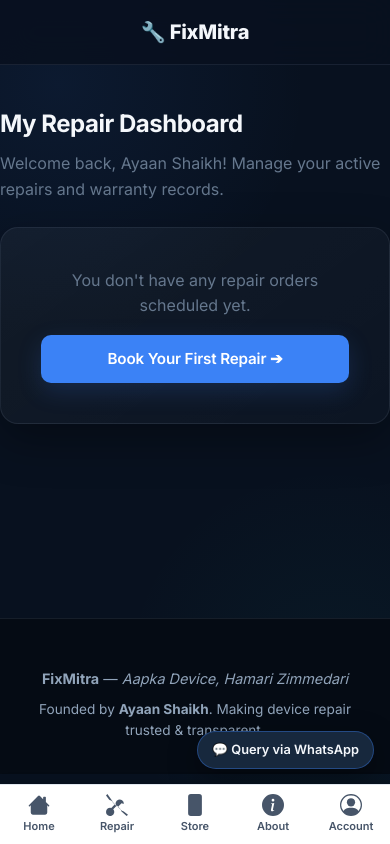
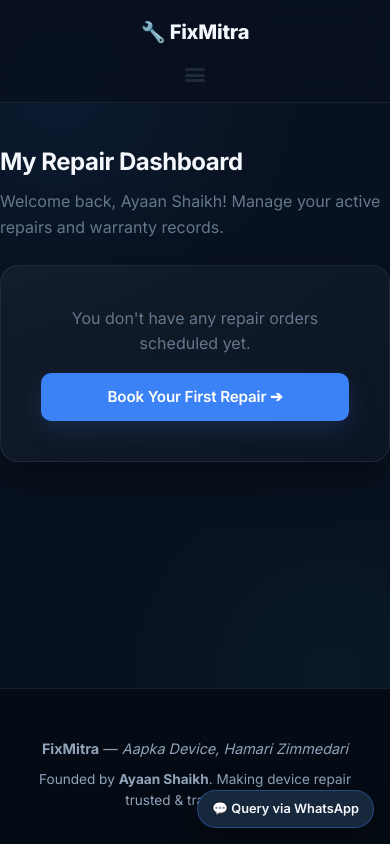
Before and after one commit to ayaanlbz90/fixmitra, a Flask app: page /dashboard in a window 390 px wide. Run offline with Flask 3, Linux system fonts and the light colour scheme; a user stored in the database is signed in; data comes from the database, SQL or seed files in the repository.

Commit message:
Implement mobile-only 3-line hamburger menu

```diff
--- a/templates/base.html
+++ b/templates/base.html
@@ -2,82 +2,86 @@
 <html lang="en">
 <head>
     <meta charset="UTF-8">
-    <!-- Critical Viewport Meta Tag for Mobile Devices -->
-    <meta name="viewport" content="width=device-width, initial-scale=1.0, maximum-scale=1.0, user-scalable=no">
+    <meta name="viewport" content="width=device-width, initial-scale=1.0">
     <title>FixMitra — Aapka Device, Hamari Zimmedari</title>
     <link rel="stylesheet" href="{{ url_for('static', filename='css/style.css') }}">
     <link href="https://fonts.googleapis.com/css2?family=Inter:wght@400;500;600;700;800&display=swap" rel="stylesheet">
 
     <style>
-        /* Mobile Navigation Overrides */
+        /* Mobile-Only Hamburger Toggle Button */
+        .mobile-hamburger-btn {
+            display: none;
+            background: none;
+            border: none;
+            cursor: pointer;
+            padding: 4px;
+            flex-direction: column;
+            justify-content: space-between;
+            width: 28px;
+            height: 22px;
+            z-index: 1001;
+        }
+
+        .mobile-hamburger-btn span {
+            width: 100%;
+            height: 3px;
+            background-color: #1e293b;
+            border-radius: 2px;
+            transition: all 0.3s ease-in-out;
+        }
+
+        /* Responsive Breakpoint: Strictly Mobile (< 768px) */
         @media screen and (max-width: 768px) {
-            body {
-                padding-bottom: 70px !important;
-            }
-            /* Hide top nav links on mobile to keep header clean */
-            .nav-links {
-                display: none !important;
-            }
-            /* Show app-like bottom navigation */
-            #fixmitra-mobile-nav {
+            .mobile-hamburger-btn {
                 display: flex !important;
             }
-            /* Reposition floating WhatsApp button above bottom nav */
-            .whatsapp-float {
-                bottom: 75px !important;
+
+            .nav-links {
+                display: none;
+                flex-direction: column;
+                position: absolute;
+                top: 100%;
+                left: 0;
+                right: 0;
+                background-color: #ffffff;
+                box-shadow: 0 10px 15px -3px rgba(0, 0, 0, 0.1);
+                padding: 1rem 1.5rem;
+                gap: 0.75rem;
+                border-bottom: 1px solid #e2e8f0;
+                z-index: 1000;
             }
-        }
 
-        /* Bottom Nav Bar styling */
-        #fixmitra-mobile-nav {
-            display: none;
-            position: fixed;
-            bottom: 0;
-            left: 0;
-            right: 0;
-            width: 100%;
-            height: 60px;
-            background-color: #ffffff;
-            border-top: 1px solid #e2e8f0;
-            box-shadow: 0 -2px 10px rgba(0,0,0,0.12);
-            z-index: 999999;
-            align-items: center;
-            justify-content: space-around;
-            padding: 4px 0;
-        }
+            .nav-links.active {
+                display: flex !important;
+            }
 
-        #fixmitra-mobile-nav a {
-            display: flex;
-            flex-direction: column;
-            align-items: center;
-            justify-content: center;
-            text-decoration: none;
-            color: #475569;
-            font-size: 11px;
-            font-weight: 600;
-            flex: 1;
-            font-family: 'Inter', sans-serif;
-        }
+            .nav-links li {
+                width: 100%;
+            }
 
-        #fixmitra-mobile-nav a svg {
-            width: 22px;
-            height: 22px;
-            fill: currentColor;
-            margin-bottom: 2px;
-        }
-
-        #fixmitra-mobile-nav a:hover, #fixmitra-mobile-nav a:active {
-            color: #2563eb;
+            .nav-links a {
+                display: block;
+                padding: 8px 0;
+                width: 100%;
+            }
         }
     </style>
 </head>
 <body>
 
-    <nav class="navbar">
+    <nav class="navbar" style="position: relative;">
         <div class="container nav-container" style="display: flex; justify-content: space-between; align-items: center;">
             <a href="/" class="logo" style="font-weight: 800; text-decoration: none; font-size: 1.25rem;">🔧 FixMitra</a>
 
-            <ul class="nav-links">
+            <!-- 3-Line Hamburger Icon (Shows ON MOBILE ONLY) -->
+            <button class="mobile-hamburger-btn" id="menuToggle" aria-label="Toggle navigation">
+                <span></span>
+                <span></span>
+                <span></span>
+            </button>
+
+            <!-- Navigation Links -->
+            <ul class="nav-links" id="navMenu">
                 <li class="nav-item">
                     <a class="nav-link" href="{{ url_for('about') }}">About Us</a>
                 </li>
@@ -107,37 +111,6 @@
         💬 Query via WhatsApp
     </a>
 
-    <!-- App-Style Bottom Nav Bar (Mobile Only) -->
-    <div id="fixmitra-mobile-nav">
-        <a href="/">
-            <svg viewBox="0 0 16 16"><path d="M8.707 1.5a1 1 0 0 0-1.414 0L.646 8.146a.5.5 0 0 0 .708.708L2 8.207V13.5A1.5 1.5 0 0 0 3.5 15h9a1.5 1.5 0 0 0 1.5-1.5V8.207l.646.647a.5.5 0 0 0 .708-.708L13 5.793V2.5a.5.5 0 0 0-.5-.5h-1a.5.5 0 0 0-.5.5v1.293L8.707 1.5Z"/></svg>
-            <span>Home</span>
-        </a>
-        <a href="/wizard">
-            <svg viewBox="0 0 16 16"><path d="M1 0 0 1l2.2 3.081a1 1 0 0 0 .815.419h.07a1 1 0 0 1 .708.293l2.675 2.675-2.617 2.654A3.003 3.003 0 0 0 0 13a3 3 0 1 0 5.278-1.965l2.654-2.617 2.675 2.675a1 1 0 0 1 .293.707v.07a1 1 0 0 0 .419.815L15 16l1-1-3.081-2.2a1 1 0 0 0-.815-.419h-.07a1 1 0 0 1-.707-.293L8.653 9.413l2.617-2.654A3.003 3.003 0 0 0 13 7a3 3 0 1 0-5.278 1.965L5.068 6.348a1 1 0 0 1-.293-.707v-.07a1 1 0 0 0-.419-.815L1 0Z"/></svg>
-            <span>Repair</span>
-        </a>
-        <a href="{{ url_for('second_hand_phones') }}">
-            <svg viewBox="0 0 16 16"><path d="M11 1H5a1 1 0 0 0-1 1v12a1 1 0 0 0 1 1h6a1 1 0 0 0 1-1V2a1 1 0 0 0-1-1zM5 0a2 2 0 0 0-2 2v12a2 2 0 0 0 2 2h6a2 2 0 0 0 2-2V2a2 2 0 0 0-2-2H5z"/><path d="M8 14a1 1 0 1 0 0-2 1 1 0 0 0 0 2z"/></svg>
-            <span>Store</span>
-        </a>
-        <a href="{{ url_for('about') }}">
-            <svg viewBox="0 0 16 16"><path d="M8 16A8 8 0 1 0 8 0a8 8 0 0 0 0 16zm.93-9.412-1 4.705c-.07.34.029.533.304.533.194 0 .487-.07.686-.246l-.088.416c-.287.346-.92.598-1.465.598-.703 0-1.002-.422-.808-1.319l.738-3.468c.064-.293.006-.399-.287-.47l-.451-.081.082-.381 2.29-.287zM8 5.5a1 1 0 1 1 0-2 1 1 0 0 1 0 2z"/></svg>
-            <span>About</span>
-        </a>
-        {% if session.get('user_id') %}
-            <a href="/dashboard">
-                <svg viewBox="0 0 16 16"><path d="M11 6a3 3 0 1 1-6 0 3 3 0 0 1 6 0z"/><path fill-rule="evenodd" d="M0 8a8 8 0 1 1 16 0A8 8 0 0 1 0 8zm8-7a7 7 0 0 0-5.468 11.37C3.242 11.226 4.805 10 8 10s4.757 1.225 5.468 2.37A7 7 0 0 0 8 1z"/></svg>
-                <span>Account</span>
-            </a>
-        {% else %}
-            <a href="/login">
-                <svg viewBox="0 0 16 16"><path fill-rule="evenodd" d="M6 3.5a.5.5 0 0 1 .5-.5h8a.5.5 0 0 1 .5.5v9a.5.5 0 0 1-.5.5h-8a.5.5 0 0 1-.5-.5v-2a.5.5 0 0 0-1 0v2A1.5 1.5 0 0 0 6.5 15h8a1.5 1.5 0 0 0 1.5-1.5v-9A1.5 1.5 0 0 0 14.5 2h-8A1.5 1.5 0 0 0 5 3.5v2a.5.5 0 0 0 1 0v-2z"/><path fill-rule="evenodd" d="M11.854 8.354a.5.5 0 0 0 0-.708l-3-3a.5.5 0 1 0-.708.708L10.293 7.5H1.5a.5.5 0 0 0 0 1h8.793l-2.147 2.146a.5.5 0 0 0 .708.708l3-3z"/></svg>
-                <span>Login</span>
-            </a>
-        {% endif %}
-    </div>
-
     <footer>
         <div class="container" style="text-align: center;">
             <p><strong>FixMitra</strong> — <em>Aapka Device, Hamari Zimmedari</em></p>
@@ -146,5 +119,16 @@
     </footer>
 
     <script src="{{ url_for('static', filename='js/main.js') }}"></script>
+    <script>
+        // Toggle mobile dropdown menu
+        const menuToggle = document.getElementById('menuToggle');
+        const navMenu = document.getElementById('navMenu');
+
+        if (menuToggle && navMenu) {
+            menuToggle.addEventListener('click', () => {
+                navMenu.classList.toggle('active');
+            });
+        }
+    </script>
 </body>
 </html>
```
